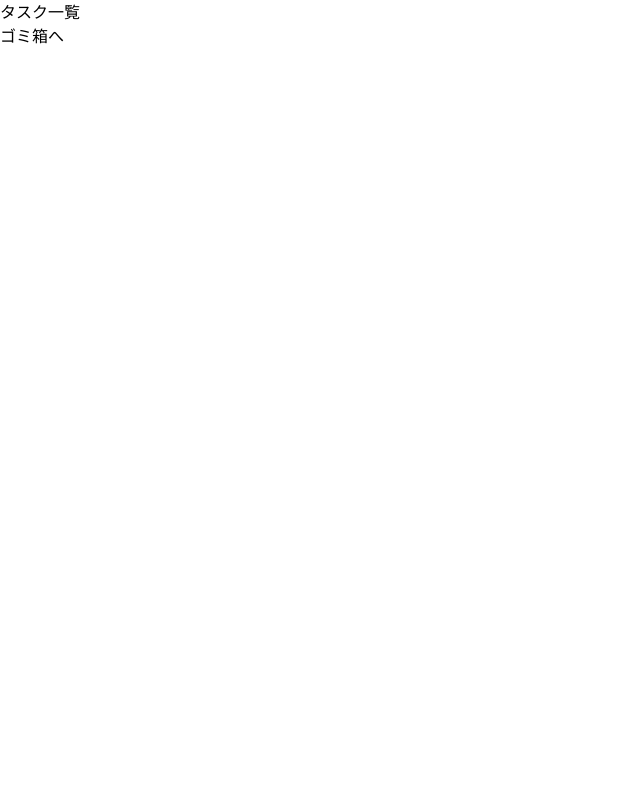
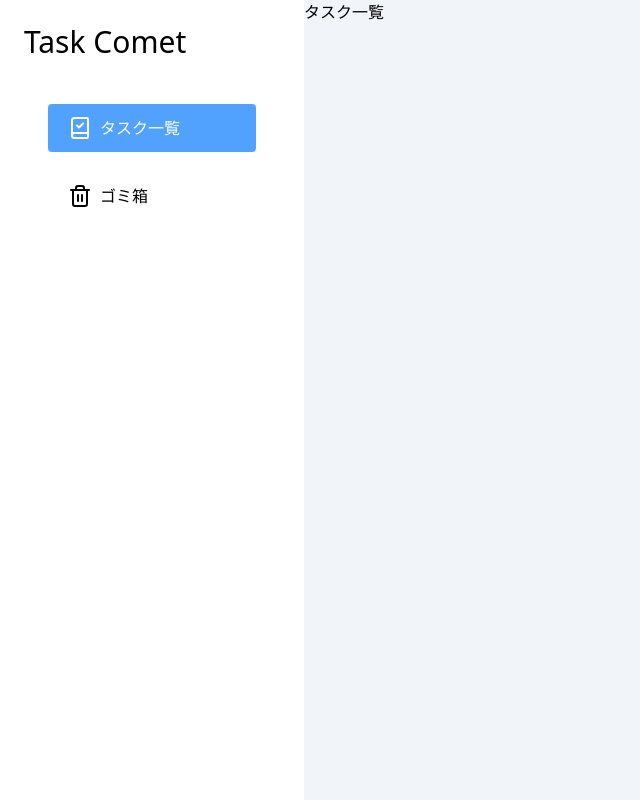
Before and after one commit to nao-United92/task-comet, a React (Vite) app: page / in a window 1280 px wide. Shown: the whole page, without its empty margins (0-640 px from the left). Built offline with nearby package versions, Linux system fonts and the light colour scheme.

Commit message:
create commonLayoutComponents

```diff
--- a/package.json
+++ b/package.json
@@ -12,6 +12,7 @@
   },
   "dependencies": {
     "@tailwindcss/vite": "^4.0.14",
+    "lucide-react": "^0.544.0",
     "react": "^19.1.0",
     "react-dom": "^19.1.0",
     "react-router-dom": "^6.30.1",
--- a/src/App.jsx
+++ b/src/App.jsx
@@ -1,28 +1,24 @@
 import { createBrowserRouter, Link, Outlet, RouterProvider } from "react-router-dom";
+import { AppLayout } from "./components/AppLayout";
 
 const router = createBrowserRouter([
   {
-    element: <Outlet />,
+    element: (
+      // AppLayout で Outlet をラップ
+      <AppLayout>
+        <Outlet />
+      </AppLayout>
+    ),
     children: [
       {
         // タスク一覧画面
         path: "/",
-        element: (
-          <div>
-            <h1>タスク一覧</h1>
-            <Link to="trash">ゴミ箱へ</Link>
-          </div>
-        ),
+        element: <div>タスク一覧</div>,
       },
       {
         // ゴミ箱画面
         path: "trash",
-        element: (
-          <div>
-            <h1>ゴミ箱</h1>
-            <Link to="/">タスク一覧へ</Link>
-          </div>
-        ),
+        element: <div>ゴミ箱</div>,
       },
     ],
   },
--- /dev/null
+++ b/src/components/AppLayout.jsx
@@ -0,0 +1,48 @@
+import { cva } from "class-variance-authority";
+import { Trash2, BookCheck } from "lucide-react";
+import { Link, useLocation } from "react-router-dom";
+
+// サイドメニューを定義
+const sideMenu = [
+  { label: "タスク一覧", path: "/", icon: <BookCheck /> },
+  { label: "ゴミ箱", path: "/trash", icon: <Trash2 /> },
+];
+
+// メニューリンクのスタイル、バリエーションを定義
+const linkVariants = cva("flex item-center gap-2 rounded px-5 py-3", {
+  variants: {
+    active: {
+      true: "bg-blue-400 text-white",
+      false: "hover:bg-slate-100",
+    },
+  },
+});
+
+export function AppLayout({ children }) {
+  const { pathname } = useLocation(); // 現在の URL パスを取得
+  return (
+    <div className="flex min-h-screen">
+      <div className="flex min-w-64 flex-col gap-5 p-6">
+        <h1 className="text-3xl">Task Comet</h1>
+        <nav>
+          <ul className="flex min-w-64 flex-col gap-5 p-6">
+            {sideMenu.map(({ path, label, icon }) => (
+              <li>
+                <Link
+                  to={path}
+                  className={linkVariants({ active: pathname === path })} // navigation[x].path と 現在の URL パスを比較してアクティブ表示を切り替える
+                >
+                  {icon}
+                  {label}
+                </Link>
+              </li>
+            ))}
+          </ul>
+        </nav>
+      </div>
+      <main className="mx-auto h-screen flex-1 overflow-y-auto overcroll-none bg-slate-100">
+        {children}
+      </main>
+    </div>
+  );
+}
```
Also changed, not shown: 1 other file (tests, documents, lock files or other folders).
